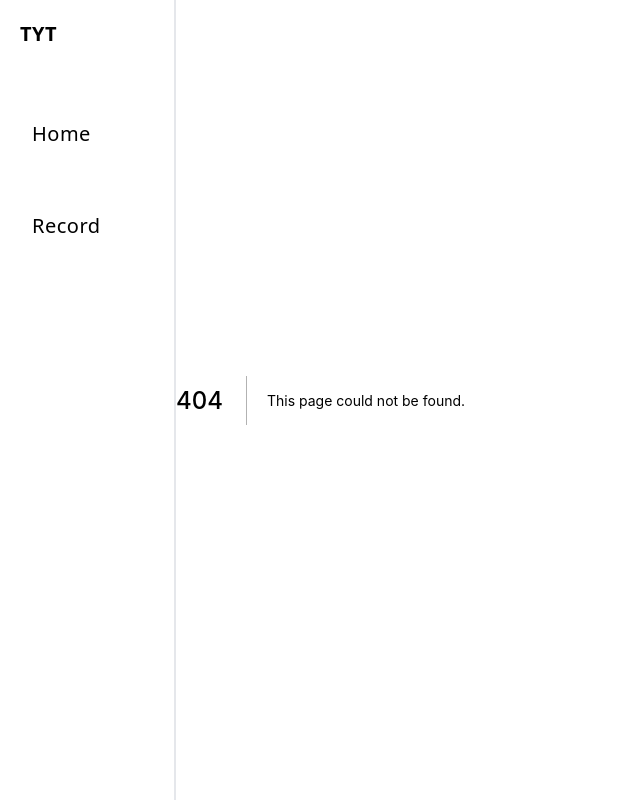
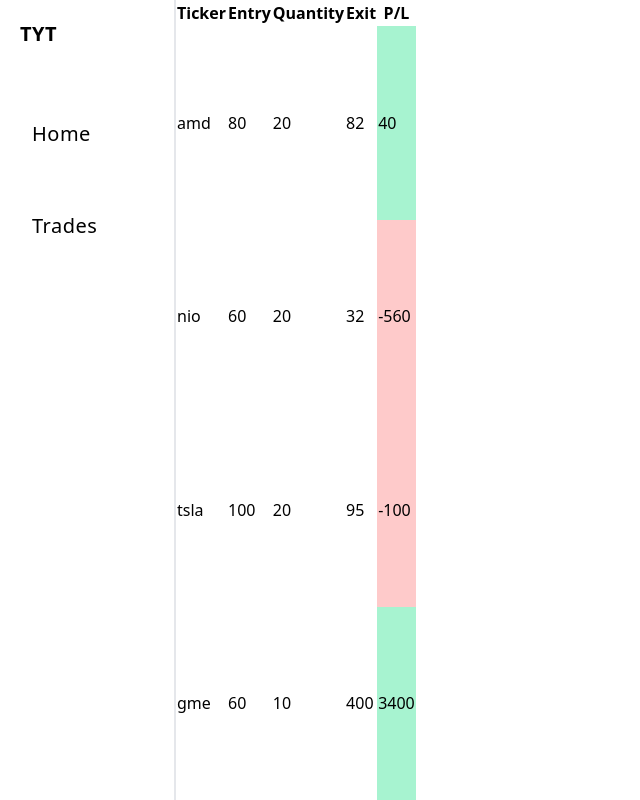
Before and after one commit to jackomoffett/tyt-clientapp, a Next.js app: page /trades in a window 1280 px wide. Before the commit this address had no page. Shown: the whole page, without its empty margins (0-640 px from the left). Built offline with nearby package versions, Linux system fonts and the light colour scheme.

Commit message:
Added base table for trades display

```diff
--- a/components/navbar/navbar.js
+++ b/components/navbar/navbar.js
@@ -15,10 +15,10 @@
               </span>
             </a>
           </Link>
-          <Link href="/record">
+          <Link href="/trades">
             <a className="group p-5 w-full">
               <span className="flex align-center text-xl w-full tracking-wide p-3 group-hover:bg-gray-100 rounded-lg">
-                Record
+                Trades
               </span>
             </a>
           </Link>
--- a/pages/record.js
+++ b/pages/record.js
@@ -1,9 +1,9 @@
-function Record() {
+export const Record = () => {
   return (
     <div>
       <h2>Lol</h2>
     </div>
   );
-}
+};
 
 export default Record;
--- /dev/null
+++ b/pages/trades.js
@@ -0,0 +1,73 @@
+import React, { useState } from "react";
+
+export const Trades = () => {
+  const [trades, setTrades] = useState([
+    {
+      ticker: "amd",
+      entry: 80,
+      exit: 82,
+      quantity: 20,
+    },
+    {
+      ticker: "nio",
+      entry: 60,
+      exit: 32,
+      quantity: 20,
+    },
+    {
+      ticker: "tsla",
+      entry: 100,
+      exit: 95,
+      quantity: 20,
+    },
+    {
+      ticker: "gme",
+      entry: 60,
+      exit: 400,
+      quantity: 10,
+    },
+  ]);
+
+  const tableRows = () => {
+    return trades.map((trade, index) => {
+      const pl = profitLoss(trade);
+      console.log(Math.sign(pl));
+      return (
+        <tr key={index}>
+          <td>{trade.ticker}</td>
+          <td>{trade.entry}</td>
+          <td>{trade.quantity}</td>
+          <td>{trade.exit}</td>
+          <td className={pl > 0 ? "bg-green-200" : "bg-red-200"}>{pl}</td>
+        </tr>
+      );
+    });
+  };
+
+  const profitLoss = ({ entry, exit, quantity }) => {
+    return (exit - entry) * quantity;
+  };
+
+  return (
+    // Entry form for trade
+    // Table displaying trades for the day
+    // Account value at the start and current value
+    //
+    <>
+      <table className="table-auto">
+        <thead>
+          <tr>
+            <th>Ticker</th>
+            <th>Entry</th>
+            <th>Quantity</th>
+            <th>Exit</th>
+            <th>P/L</th>
+          </tr>
+        </thead>
+        <tbody>{tableRows()}</tbody>
+      </table>
+    </>
+  );
+};
+
+export default Trades;
```
